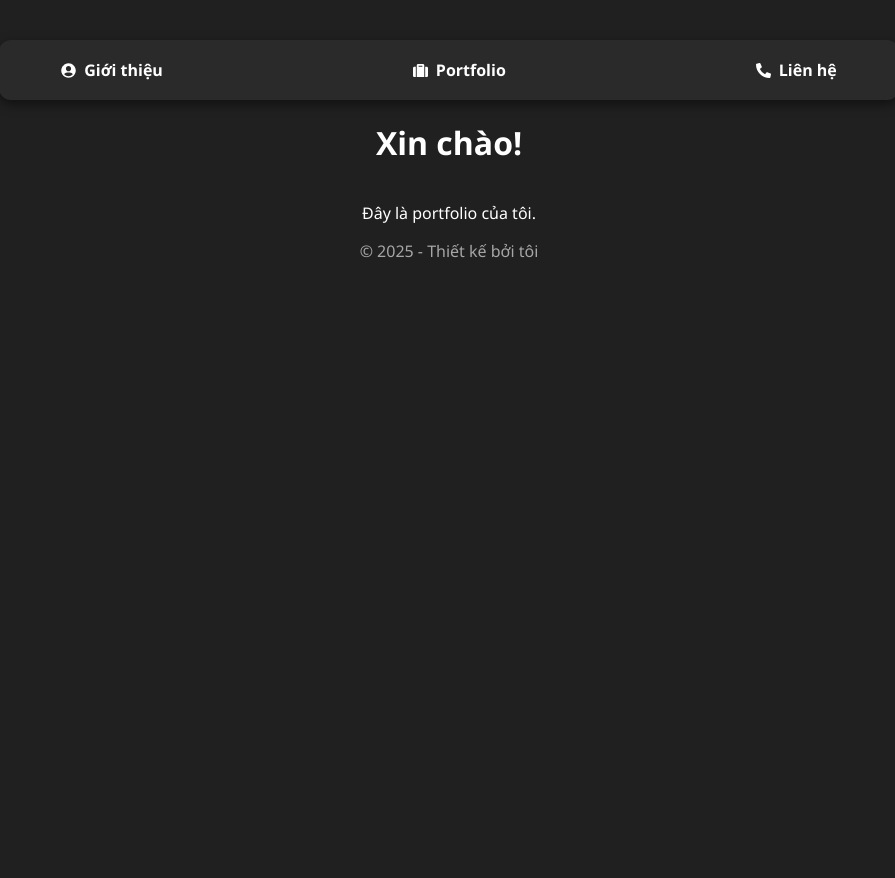
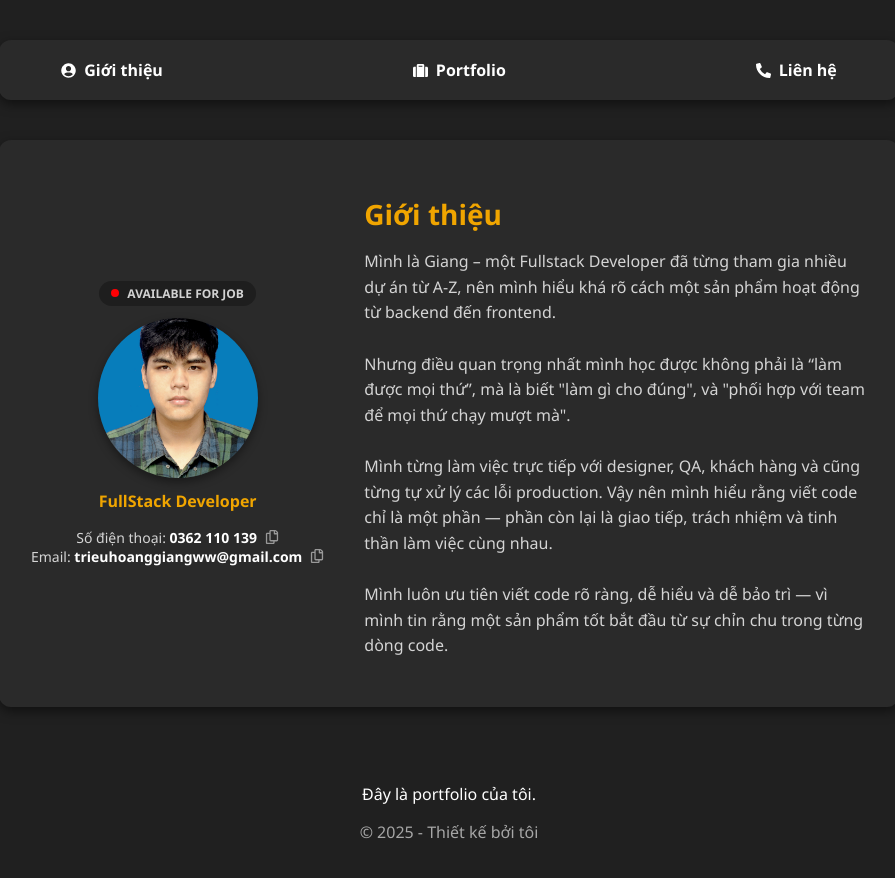
Before and after one commit to trieuhoanggiangww/Portfolio, a React (Create React App) app: page / in a window 1280 px wide. Shown: the top 878 px of the page, without its empty margins (191-1086 px from the left). Before the commit the page ends 800 px from the top, so only its background shows below. Built offline with nearby package versions, Linux system fonts and the light colour scheme.

Commit message:
Xong about

```diff
--- a/src/App.js
+++ b/src/App.js
@@ -1,5 +1,6 @@
-import { GlobalStyle, PageWrapper } from './App.styled';
-import Menu from './components/Menu/menu.component';
+import { GlobalStyle, PageWrapper } from './App.styled'
+import About from './components/About/about.component'
+import Menu from './components/Menu/menu.component'
 
 function App() {
   return (
@@ -7,12 +8,12 @@ function App() {
       <GlobalStyle />
       <PageWrapper>
         <Menu />
-      <h1>Xin chào!</h1>
+        <About />
         <p>Đây là portfolio của tôi.</p>
         <footer style={{ opacity: 0.6 }}>© 2025 - Thiết kế bởi tôi</footer>
       </PageWrapper>
     </>
-  );
+  )
 }
 
-export default App;
+export default App
--- /dev/null
+++ b/src/components/About/about.component.js
@@ -0,0 +1,105 @@
+import React, { useState } from 'react'
+import {
+  AboutSection,
+  AboutContent,
+  AboutLeft,
+  ProfileImage,
+  Role,
+  AboutRight,
+  AboutTitle,
+  AboutText,
+  StatusBadge,
+  Dot,
+  ContactInfo,
+  ContactRow,
+  CopyIcon,
+} from './about.styled'
+import Avatar from '../../assets/img/avatar.jpg'
+import { FaPhoneAlt, FaEnvelope, FaRegCopy, FaCheck } from 'react-icons/fa'
+
+function About() {
+  const phone = '0362 110 139'
+  const [copied, setCopied] = useState(false)
+  const email = 'trieuhoanggiangww@gmail.com'
+  const [emailCopied, setEmailCopied] = useState(false)
+
+  const handleCopyEmail = () => {
+    navigator.clipboard.writeText(email)
+    setEmailCopied(true)
+    setTimeout(() => setEmailCopied(false), 1500)
+  }
+
+  const handleCopy = () => {
+    navigator.clipboard.writeText(phone)
+    setCopied(true)
+    setTimeout(() => setCopied(false), 1500)
+  }
+
+  return (
+    <AboutSection id="about">
+      <AboutContent>
+        <AboutLeft>
+          <StatusBadge>
+            <Dot />
+            AVAILABLE FOR JOB
+          </StatusBadge>
+
+          <ProfileImage src={Avatar} alt="Avatar" />
+          <Role>FullStack Developer</Role>
+
+          <ContactInfo>
+            <ContactRow>
+              <span>
+                Số điện thoại: <strong>{phone}</strong>
+              </span>
+              <CopyIcon
+                onClick={handleCopy}
+                title={copied ? 'Đã sao chép' : 'Sao chép'}
+              >
+                {copied ? <FaCheck /> : <FaRegCopy />}
+              </CopyIcon>
+            </ContactRow>
+            <ContactRow>
+              <span>
+                Email: <strong>{email}</strong>
+              </span>
+              <CopyIcon
+                onClick={handleCopyEmail}
+                title={emailCopied ? 'Đã sao chép' : 'Sao chép'}
+              >
+                {emailCopied ? <FaCheck /> : <FaRegCopy />}
+              </CopyIcon>
+            </ContactRow>
+          </ContactInfo>
+        </AboutLeft>
+
+        <AboutRight>
+          <AboutTitle>Giới thiệu</AboutTitle>
+          <AboutText>
+            Mình là Giang – một Fullstack Developer đã từng tham gia nhiều dự án
+            từ A-Z, nên mình hiểu khá rõ cách một sản phẩm hoạt động từ backend
+            đến frontend.
+            <br />
+            <br />
+            Nhưng điều quan trọng nhất mình học được không phải là “làm được mọi
+            thứ”, mà là biết "làm gì cho đúng", và "phối hợp với team để mọi thứ
+            chạy mượt mà".
+            <br />
+            <br />
+            Mình từng làm việc trực tiếp với designer, QA, khách hàng và cũng
+            từng tự xử lý các lỗi production. Vậy nên mình hiểu rằng viết code
+            chỉ là một phần — phần còn lại là giao tiếp, trách nhiệm và tinh
+            thần làm việc cùng nhau.
+            <br />
+            <br />
+            Mình luôn ưu tiên viết code rõ ràng, dễ hiểu và dễ bảo trì — vì mình
+            tin rằng một sản phẩm tốt bắt đầu từ sự chỉn chu trong từng dòng
+            code.
+          </AboutText>
+        </AboutRight>
+      </AboutContent>
+    </AboutSection>
+  )
+}
+
+export default About
--- /dev/null
+++ b/src/components/About/about.styled.js
@@ -0,0 +1,144 @@
+import styled from 'styled-components'
+
+export const AboutSection = styled.section`
+  background-color: #2a2a2a;
+  width: 900px;
+  padding: 32px;
+  border-radius: 12px;
+  box-shadow: 0 4px 12px rgba(0, 0, 0, 0.5);
+  margin: 40px auto 60px;
+`
+
+export const AboutContent = styled.div`
+  display: flex;
+  gap: 40px;
+  max-width: 960px;
+  width: 100%;
+  align-items: center;
+  flex-wrap: wrap;
+
+  @media (max-width: 768px) {
+    flex-direction: column;
+    text-align: center;
+  }
+`
+
+export const AboutLeft = styled.div`
+  display: flex;
+  flex-direction: column;
+  align-items: center;
+`
+
+export const ProfileImage = styled.img`
+  width: 160px;
+  height: 160px;
+  border-radius: 50%;
+  object-fit: cover;
+  margin-bottom: 12px;
+  box-shadow: 0 4px 10px rgba(0, 0, 0, 0.4);
+`
+
+export const Role = styled.div`
+  font-size: 16px;
+  color: #f0a500;
+  font-weight: 600;
+`
+
+export const AboutRight = styled.div`
+  flex: 1;
+  min-width: 280px;
+`
+
+export const AboutTitle = styled.h2`
+  font-size: 28px;
+  color: #f0a500;
+  margin-bottom: 16px;
+`
+
+export const AboutText = styled.p`
+  font-size: 16px;
+  line-height: 1.6;
+  color: #ffffffcc;
+
+  @media (max-width: 480px) {
+    font-size: 15px;
+  }
+`
+export const StatusBadge = styled.div`
+  display: flex;
+  align-items: center;
+  gap: 8px;
+  background-color: #1e1e1e;
+  color: #ffffffcc;
+  font-size: 12px;
+  font-weight: 600;
+  text-transform: uppercase;
+  padding: 4px 12px;
+  border-radius: 999px;
+  margin-bottom: 12px;
+`
+
+export const Dot = styled.span`
+  width: 8px;
+  height: 8px;
+  background-color: rgb(255, 0, 4);
+  border-radius: 50%;
+`
+export const ContactInfo = styled.div`
+  margin-top: 16px;
+  text-align: center;
+`
+
+export const ContactRow = styled.div`
+  display: flex;
+  align-items: center;
+  justify-content: center;
+  gap: 8px;
+  font-size: 14px;
+  color: #ffffffcc;
+
+  span strong {
+    color: #fff;
+    font-weight: 600;
+  }
+`
+
+export const CopyIcon = styled.span`
+  display: flex;
+  align-items: center;
+  justify-content: center;
+  cursor: pointer;
+  color: #999;
+  font-size: 14px;
+  transition: color 0.2s;
+
+  &:hover {
+    color: #f0a500;
+  }
+`
+
+export const CopiedNote = styled.div`
+  font-size: 12px;
+  color: #4caf50;
+  margin-top: 4px;
+`
+export const CopiedIcon = styled.div`
+  margin-top: 4px;
+  color: #4caf50;
+  font-size: 16px;
+  display: flex;
+  justify-content: center;
+  align-items: center;
+  animation: fadeOut 1.2s forwards;
+
+  @keyframes fadeOut {
+    0% {
+      opacity: 1;
+      transform: scale(1);
+    }
+    100% {
+      opacity: 0;
+      transform: scale(1.2);
+    }
+  }
+`
--- a/src/components/Menu/menu.component.js
+++ b/src/components/Menu/menu.component.js
@@ -1,12 +1,22 @@
 import React from 'react'
 import { MenuBar, MenuItem, MenuItems } from './menu.styled'
 import { FaUserCircle, FaSuitcase, FaPhoneAlt } from 'react-icons/fa'
+
+function scrollTo(id) {
+  const target = document.getElementById(id)
+  if (target) {
+    target.scrollIntoView({ behavior: 'smooth' })
+    // console.log(` Scrolled to #${id} thành công`)
+  } else {
+    // console.warn(` Không tìm thấy phần tử với id: ${id}`)
+  }
+}
 
 function Menu() {
   return (
     <MenuBar>
       <MenuItems>
-        <MenuItem>
+        <MenuItem onClick={() => scrollTo('about')}>
           <FaUserCircle size={15} style={{ marginRight: '8px' }} />
           Giới thiệu
         </MenuItem>
```
Also changed, not shown: src/assets/img/avatar.jpg (added). Lines whose indentation alone changed are shown as unchanged.
